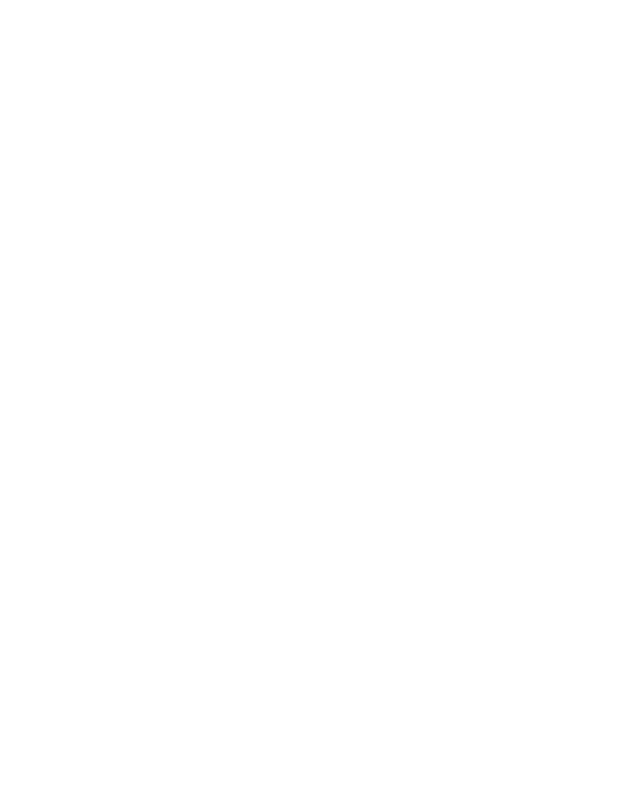
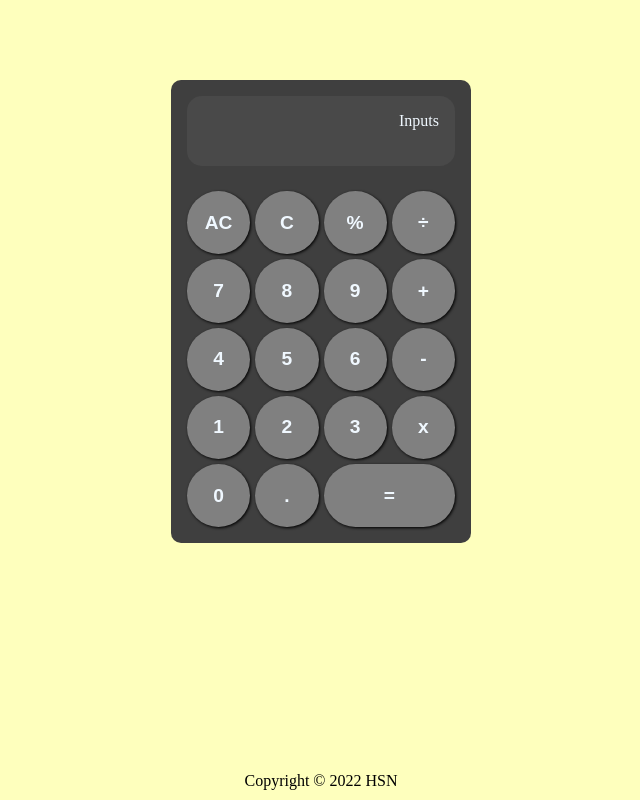
Before and after one commit to HasnatSN/calculator, a plain HTML site: page index.html in a window 1280 px wide. Shown: the whole page, without its empty margins (319-959 px from the left). Drawn offline with Linux system fonts and the light colour scheme.

Commit message:
finished the html and css

```diff
--- a/css/stylesheet.css
+++ b/css/stylesheet.css
@@ -0,0 +1,91 @@
+* {
+    box-sizing: border-box;
+    margin: 0;
+    padding: 0;
+}
+
+body {
+    background-color: rgb(254, 255, 189);
+}
+
+.frame {
+    display: grid;
+    grid-template-columns: repeat(4, 1fr);
+    width: 300px;
+    background-color: rgb(63, 63, 63);
+    color: aliceblue;
+    gap: 5px;
+    padding: 1em;
+    margin: 5em auto;
+    border-radius: 10px;
+}
+
+.display {
+    grid-area: 1 / 1 / span 1 / span 4;
+    background-color: rgb(73, 73, 73);
+    height: 70px;
+    border: 10px;
+    margin-bottom: 20px;
+    border-radius: 15px;
+    display: flex;
+    justify-content: flex-end;
+    padding: 1em;
+}
+
+button {
+    width: 100%;
+    aspect-ratio: 1 / 1;
+    border-radius: 50px;
+    margin-right: 5px;
+    background-color: gray;
+    color: aliceblue;
+    border-style: none;
+    margin: 0;
+    font-weight: 700;
+    font-size: 1.2rem;
+    box-shadow: 1px 1px 3px black;
+}
+
+footer {
+    display: flex;
+    justify-content: center;
+    width: 100%;
+    font-weight: 500;
+    position: absolute;
+    bottom: 10px;
+  }
+
+.equal-btn {
+    grid-area: 6 / 3 / span 1 / span 2;
+    width: 100%;
+    height: 63.25px;
+}
+
+.remove-btn:hover {
+    background-color: rgb(255, 113, 113);
+    transition: 0.2s;
+}
+
+.number-btn:hover {
+    background-color: rgb(210, 210, 210);
+    color: black;
+}
+
+.operator-btn:hover {
+    background-color: rgb(95, 183, 255);
+}
+
+.equal-btn:hover {
+    background-color: rgb(39, 199, 39);
+}
+
+.remove-btn:hover, .number-btn:hover, .operator-btn:hover, .equal-btn:hover, footer:hover {
+    margin-top: -2px;
+    transition: 0.2s;
+}
+
+@media (max-height: 580px) {
+    footer {
+        position: relative;
+    }
+}
--- a/index.html
+++ b/index.html
@@ -8,6 +8,29 @@
     <title>Calculator</title>
 </head>
 <body>
+    <div class="frame">
+        <div class="display">Inputs</div>
+        <button class="remove-btn">AC</button>
+        <button class="remove-btn">C</button>
+        <button class="operator-btn">%</button>
+        <button class="operator-btn">÷</button>
+        <button class="number-btn">7</button>
+        <button class="number-btn">8</button>
+        <button class="number-btn">9</button>
+        <button class="operator-btn">+</button>
+        <button class="number-btn">4</button>
+        <button class="number-btn">5</button>
+        <button class="number-btn">6</button>
+        <button class="operator-btn">-</button>
+        <button class="number-btn">1</button>
+        <button class="number-btn">2</button>
+        <button class="number-btn">3</button>
+        <button class="operator-btn">x</button>
+        <button class="number-btn">0</button>
+        <button class="number-btn">.</button>
+        <button class="equal-btn">=</button>
+    </div>
+    <footer>Copyright © 2022 HSN</footer>
 
 </body>
 </html>
```
